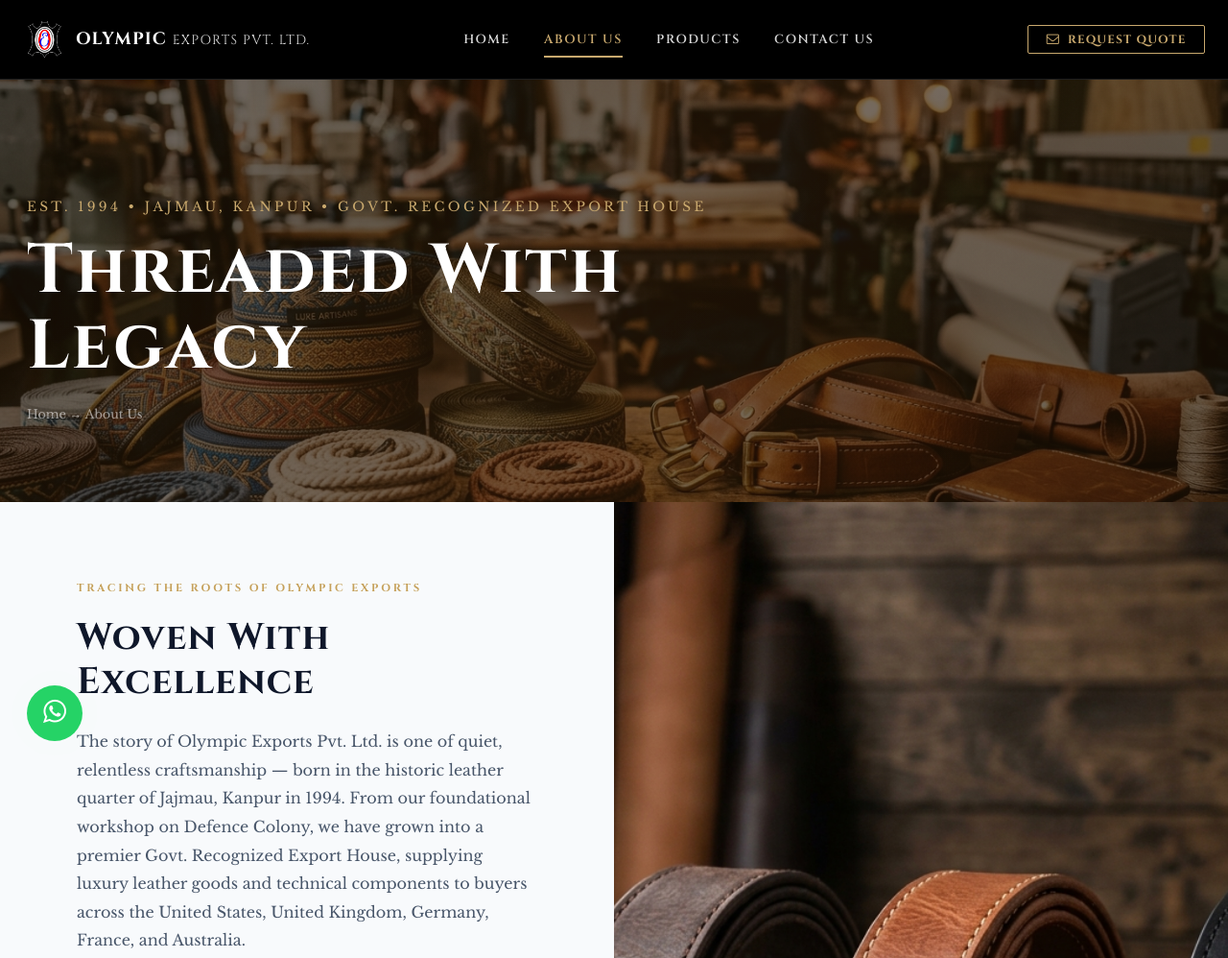
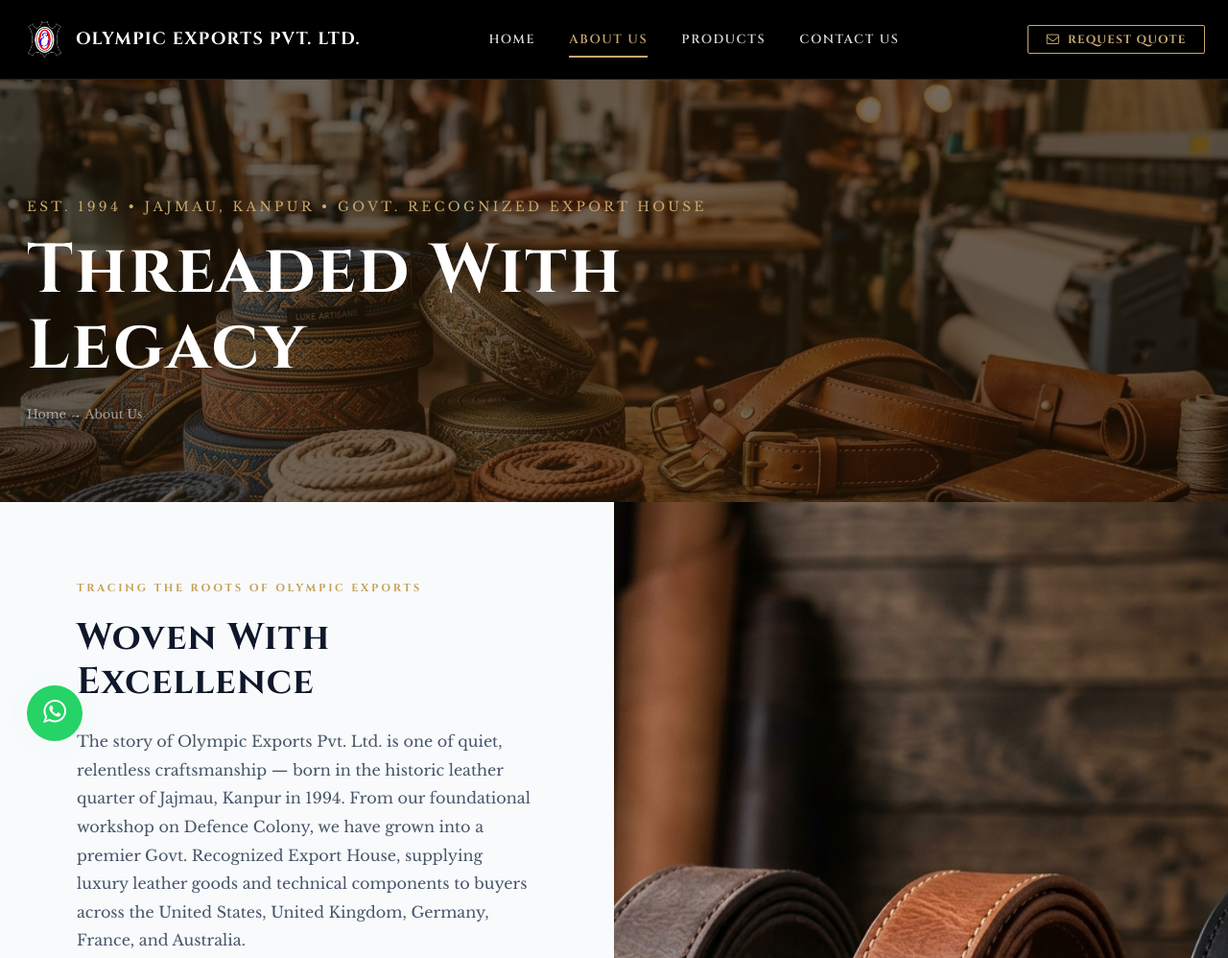
Before and after one commit to ayush2k6/Olympic-Exports, a website built with Vite: page about.html in a window 1280 px wide. Shown: the top 998 px of the page at 96% size. Built offline with nearby package versions, Linux system fonts and the light colour scheme.

Commit message:
Unify header logo text styling so all words in OLYMPIC EXPORTS PVT. LTD. share identical bold serif typography

```diff
--- a/about.html
+++ b/about.html
@@ -271,8 +271,7 @@
             <img src="/images/logo-dark-bg.png" alt="Olympic Exports Pvt. Ltd."
               style="height: 44px; width: auto; object-fit: contain;">
             <span class="oe-logo-text"
-              style="font-family: 'Cinzel', serif; font-size: 1.12rem; font-weight: 700; letter-spacing: 0.07em; color: #ffffff; white-space: nowrap;">OLYMPIC
-              <span style="font-weight: 400; font-size: 0.86rem; opacity: 0.88; color: #ffffff;">EXPORTS PVT. LTD.</span></span>
+              style="font-family: 'Cinzel', serif; font-size: 1.12rem; font-weight: 700; letter-spacing: 0.07em; color: #ffffff; white-space: nowrap;">OLYMPIC EXPORTS PVT. LTD.</span>
           </a>
         </h1>
 
```
Also changed, not shown: contact-us.html (+1 -2 lines), index.html (+1 -2 lines), products.html (+1 -2 lines).
